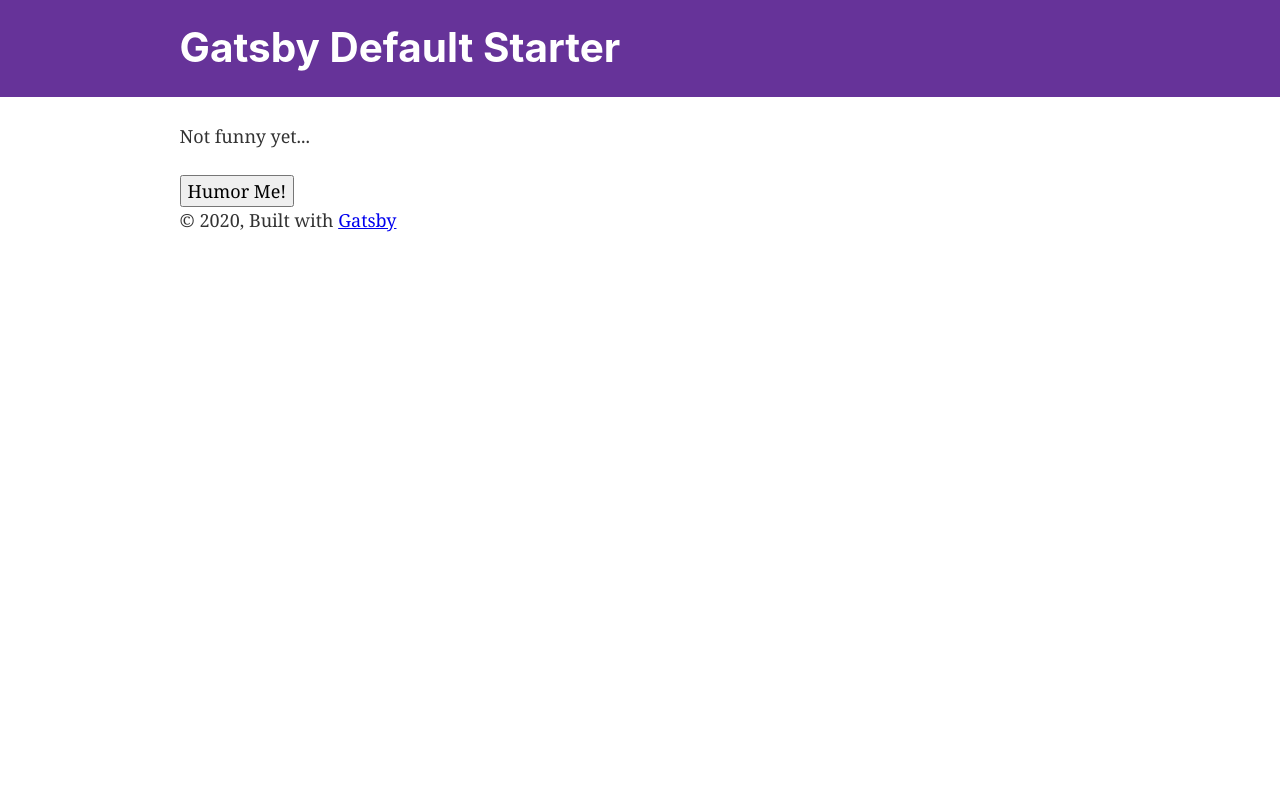
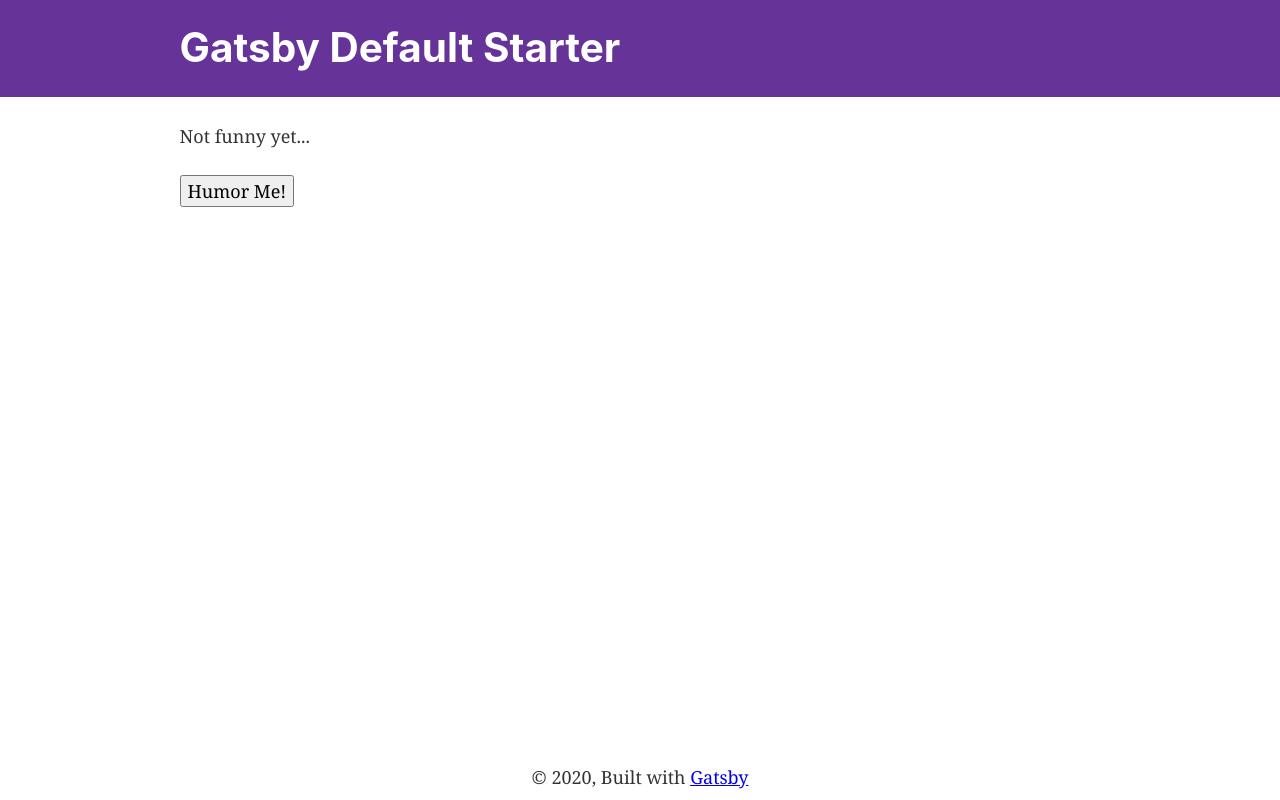
Before and after one commit to BebopVinh/dark-jokes, a Gatsby site: page / in a window 1280 px wide. Built offline with nearby package versions, Linux system fonts and the light colour scheme; Gatsby itself is replaced by a stand-in of ours.

Commit message:
add footer styling for text at bottom of card

```diff
--- a/src/components/jokes/card.css
+++ b/src/components/jokes/card.css
@@ -1,4 +1,5 @@
 @import url("https://fonts.googleapis.com/css?family=Gothic+A1:700&display=swap");
+
 .container {
   width: 100%;
   height: 100vh;
@@ -43,3 +44,12 @@
   color: black;
   transform: rotateY(180deg);
 }
+
+footer {
+  position: fixed;
+  left: 0;
+  bottom: 0;
+  width: 100%;
+  text-align: center;
+  padding: 0 0 10px 0;
+}
```
